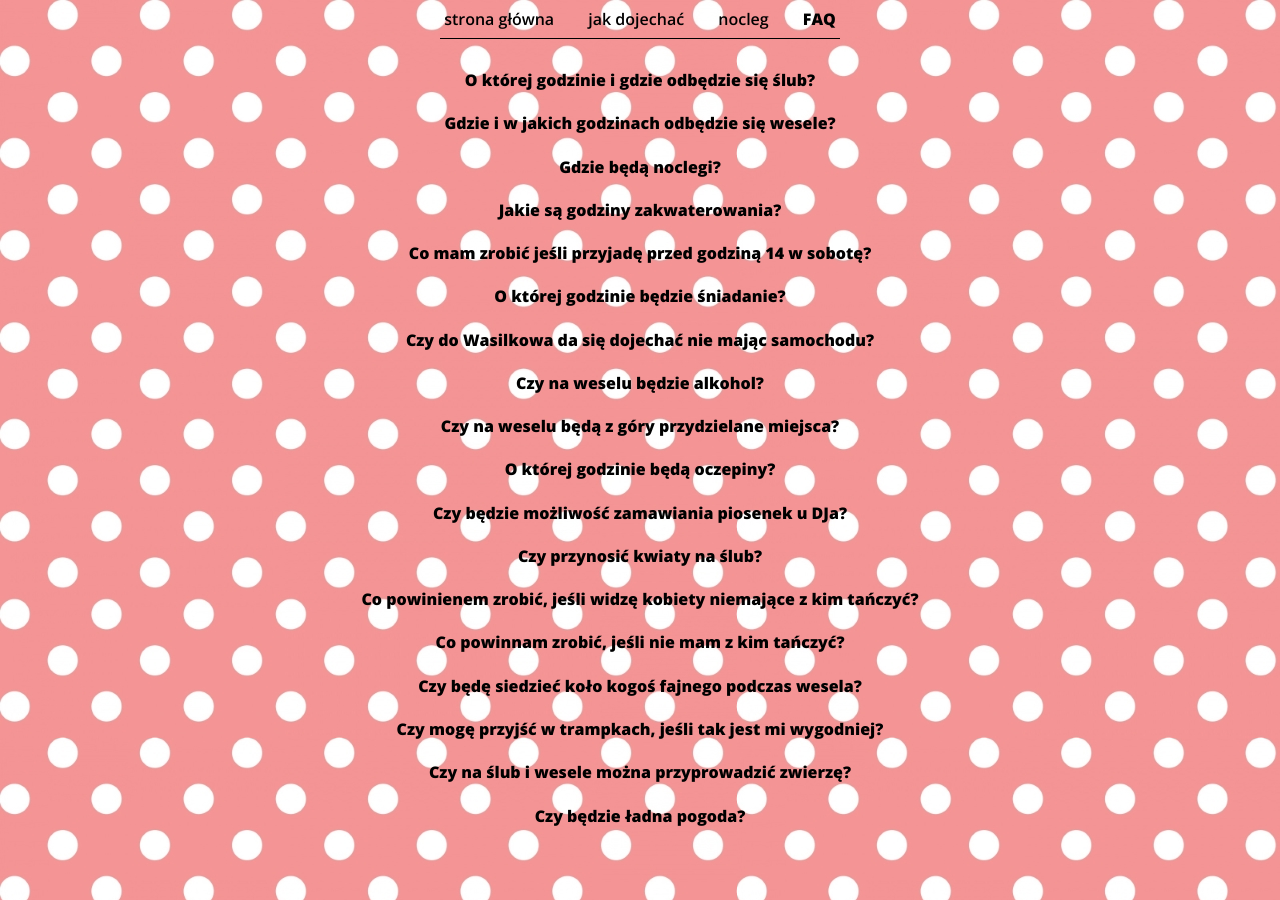
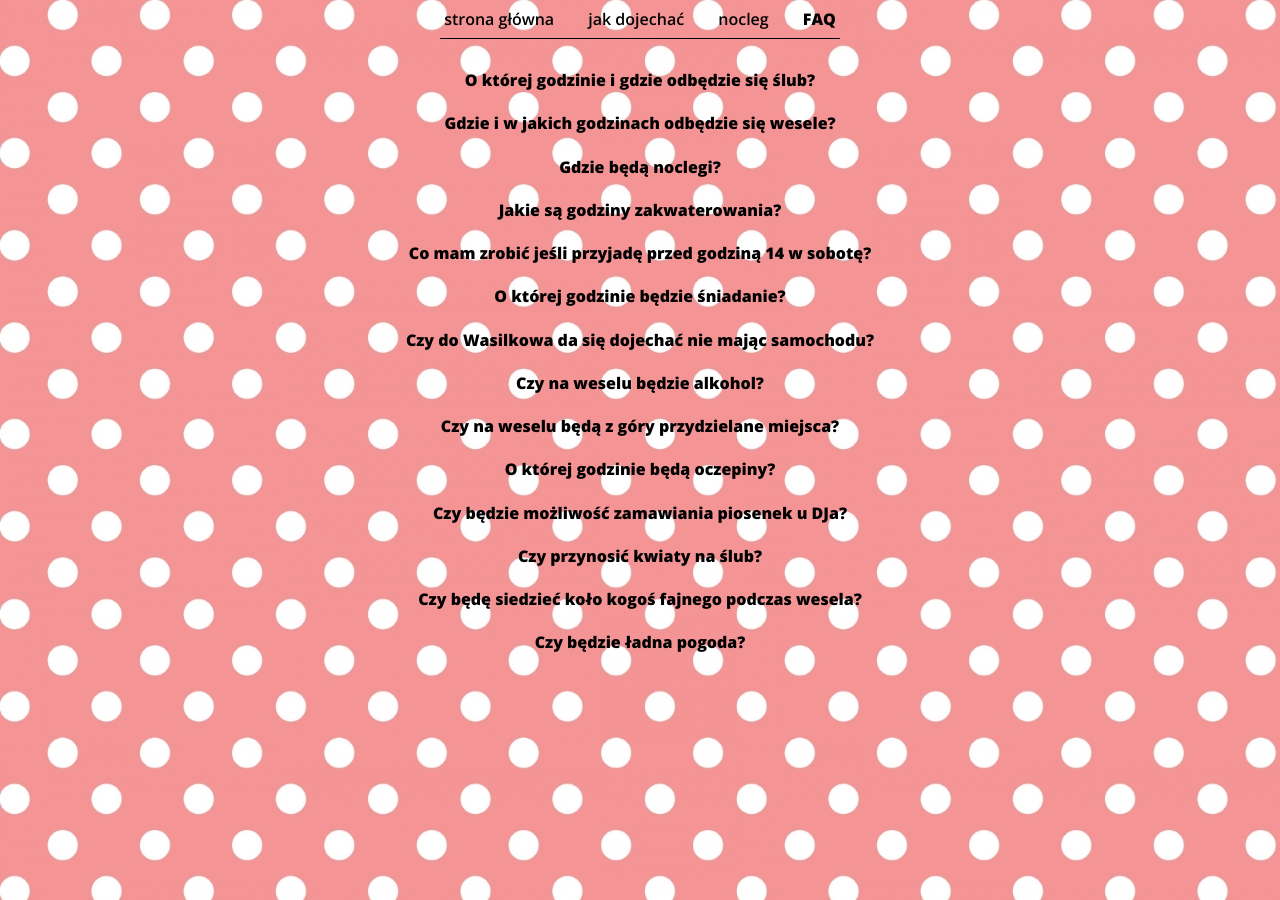
Before and after one commit to mbanel/mbanel.github.io, a Jekyll site: the page faq.html, which Jekyll copies as it is, in a window 1280 px wide. Built offline with Jekyll 4.4.1, drawn with Linux system fonts in a browser that asks for light colours; nearby versions of some CDN libraries.

Commit message:
Add files via upload

```diff
--- a/faq.html
+++ b/faq.html
@@ -67,37 +67,9 @@
 		<p>
 			Prosimy o nieprzynoszenie kwiatów. Jest to niepotrzebny wydatek, gdyż pożytek z nich byłby niewielki.
 		</p>
-		<h4></h4>
-		<p>
-
-		</p>
-		<h4></h4>
-		<p>
-
-		</p>
-		<h4></h4>
-		<p>
-
-		</p>
-		<h4>Co powinienem zrobić, jeśli widzę kobiety niemające z kim tańczyć?</h4>
-		<p>
-			Zaprosić je do tańca (ale raczej pojedynczo).
-		</p>
-		<h4>Co powinnam zrobić, jeśli nie mam z kim tańczyć?</h4>
-		<p>
-			Wymownie spojrzeć na któregoś z mężczyzn.
-		</p>
 		<h4>Czy będę siedzieć koło kogoś fajnego podczas wesela?</h4>
 		<p>
-			Tak. Zadbaliśmy o to, żeby każdy siedział koło kogoś fajnego podczas weselu.
-		</p>
-		<h4>Czy mogę przyjść w trampkach, jeśli tak jest mi wygodniej?</h4>
-		<p>
-			Tak.
-		</p>
-		<h4>Czy na ślub i wesele można przyprowadzić zwierzę?</h4>
-		<p>
-			Nie przewidujemy takiej możliwości.
+			Tak. Zadbaliśmy o to, żeby każdy siedział koło kogoś fajnego podczas wesela.
 		</p>
 		<h4>Czy będzie ładna pogoda?</h4>
 		<p>
```
